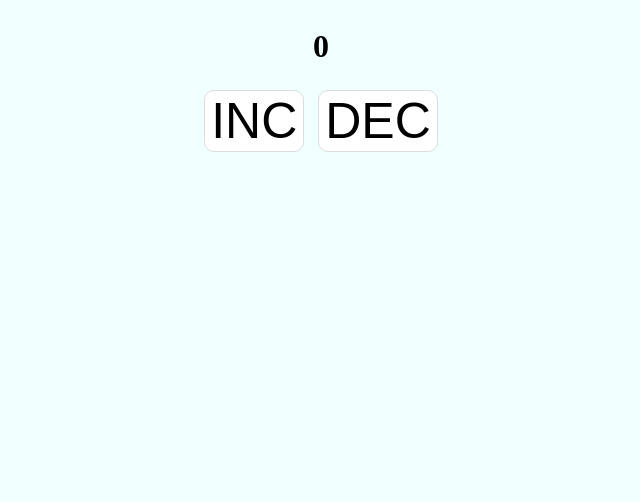
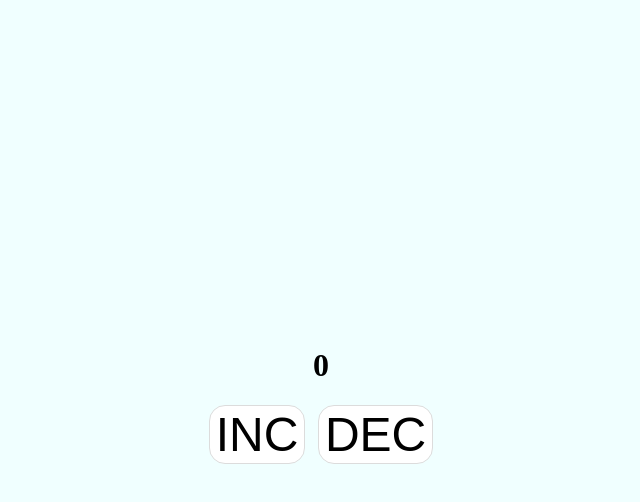
Before and after one commit to abdulmoomin007/counter, a plain HTML site: page index.html in a window 1280 px wide. Shown: the whole page, without its empty margins (319-959 px from the left). Drawn offline with Linux system fonts and the light colour scheme.

Commit message:
Fix some styles

```diff
--- a/style.css
+++ b/style.css
@@ -1,5 +1,10 @@
 body {
   background-color: azure;
+  font-size: 62.5%;
+  height: 98vh;
+  display: flex;
+  align-items: center;
+  justify-content: center;
 }
 
 .container {
@@ -12,14 +17,14 @@ body {
 .counter {
   font-weight: bolder;
   font-size: xx-large;
-  padding: 20px;
+  padding: 1rem;
 }
 
 button {
-  font-size: 50px;
+  font-size: 3rem;
   background-color: white;
   margin: 5px;
   border: 1px solid gainsboro;
-  border-radius: 10px;
+  border-radius: 1rem;
   cursor: pointer;
 }
```
